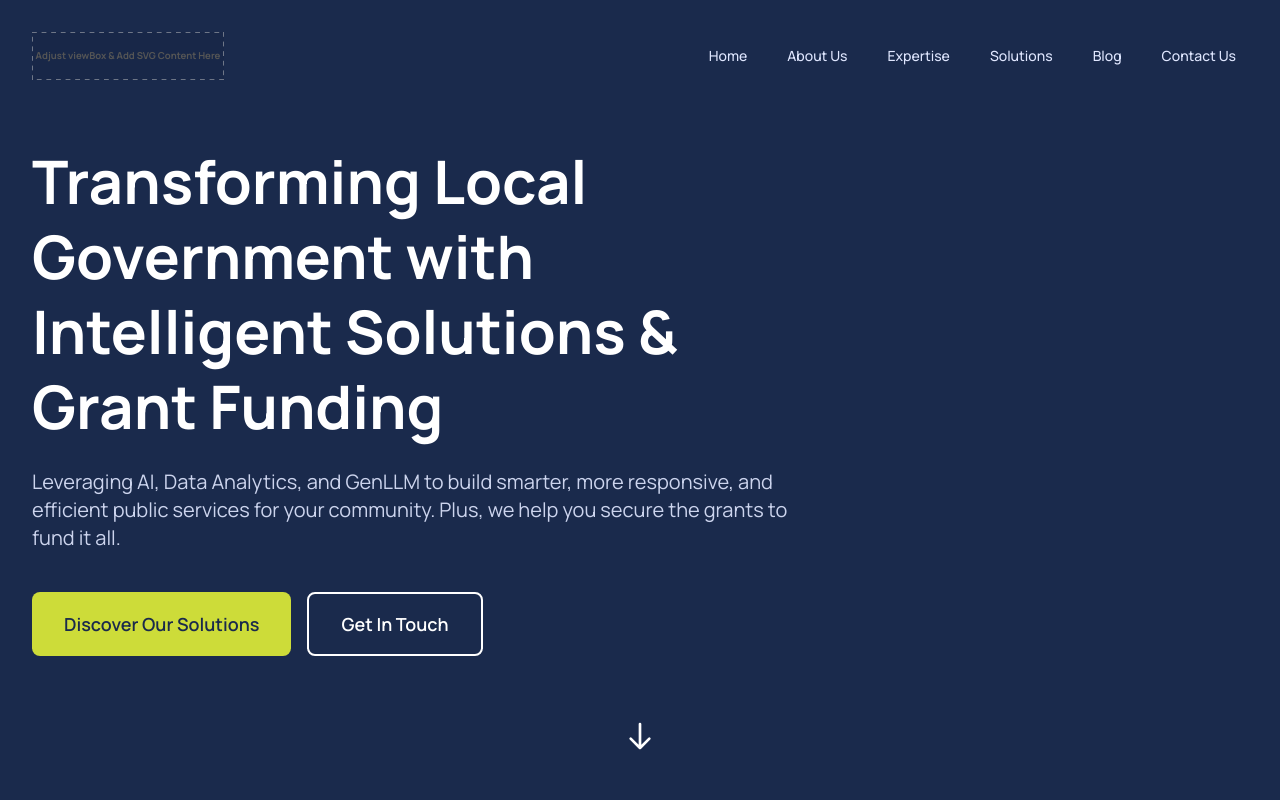
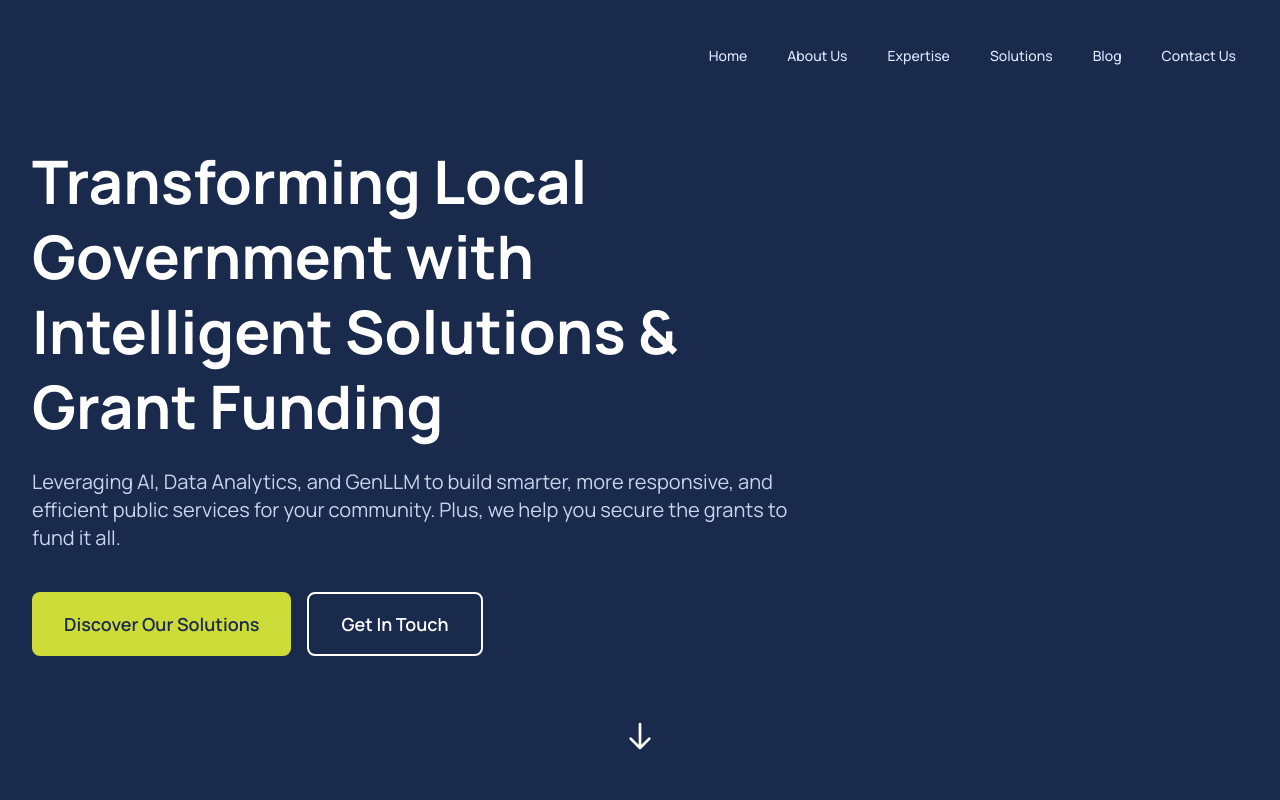
Before and after one commit to hperugu/luminacity, a React (Vite) app: page / in a window 1280 px wide. Shown: the top 800 px of the page. Built offline with nearby package versions, Linux system fonts and the light colour scheme.

Commit message:
Update LuminaCityLogo to use the SVG file

```diff
--- a/src/components/icons/LuminaCityLogo.tsx
+++ b/src/components/icons/LuminaCityLogo.tsx
@@ -1,55 +1,13 @@
 import React from 'react';
 
-// --- IMPORTANT USER ACTION REQUIRED ---
-// 1. ADJUST THE `viewBox` ATTRIBUTE BELOW:
-//    Replace "0 0 200 50" with the correct coordinates and dimensions
-//    that tightly fit YOUR new SVG logo artwork. For example, if your
-//    logo design is 300 units wide and 60 units tall, use "0 0 300 60".
-//    This is crucial for correct scaling and aspect ratio.
-//
-// 2. PASTE YOUR SVG CONTENT:
-//    Replace the placeholder <text> and <rect> elements inside the <svg> tag
-//    with the actual <path>, <circle>, <rect>, etc., elements of your new logo.
-//
-// 3. CHECK `fill` ATTRIBUTE:
-//    The `fill="currentColor"` attribute on the <svg> tag means parts of your
-//    SVG (that don't have their own fill specified or use "currentColor")
-//    will inherit the text color from the parent (e.g., white from the Navbar).
-//    Remove `fill="currentColor"` if all colors in your SVG are hardcoded.
-// -------------------------------------
-
 const LuminaCityLogo: React.FC<React.SVGProps<SVGSVGElement>> = (props) => {
-  // The {...props} spread includes the className (e.g., "h-10 md:h-12 w-auto")
-  // passed from the Navbar, which controls the actual display size.
   return (
-    <svg
-      xmlns="http://www.w3.org/2000/svg"
-      viewBox="0 0 200 50" // <<< --- YOU MUST ADJUST THIS VALUE!
-      // Example: if your logo artwork is 1000px wide by 250px tall,
-      // you might use viewBox="0 0 1000 250".
-      fill="currentColor" // Optional: remove if all your SVG colors are hardcoded.
-      {...props}
-    >
-      {/* VVV --- REPLACE THIS SECTION WITH YOUR NEW SVG's PATHS AND ELEMENTS --- VVV */}
-      <rect x="0" y="0" width="200" height="50" fill="rgba(0,0,0,0.05)" stroke="#CCC" strokeDasharray="5,5" />
-      <text
-        x="50%"
-        y="50%"
-        dominantBaseline="middle"
-        textAnchor="middle"
-        fontFamily="Manrope, sans-serif"
-        fontSize="10"
-        fill="#555"
-      >
-        Adjust viewBox &amp; Add SVG Content Here
-      </text>
-      <img
+    <img
       src="/luminacity.svg"
       alt="LuminaCity Logo"
       className={props.className}
       style={{ height: 'auto', maxHeight: '100%' }}
     />
-    </svg>
   );
 };
 
```
